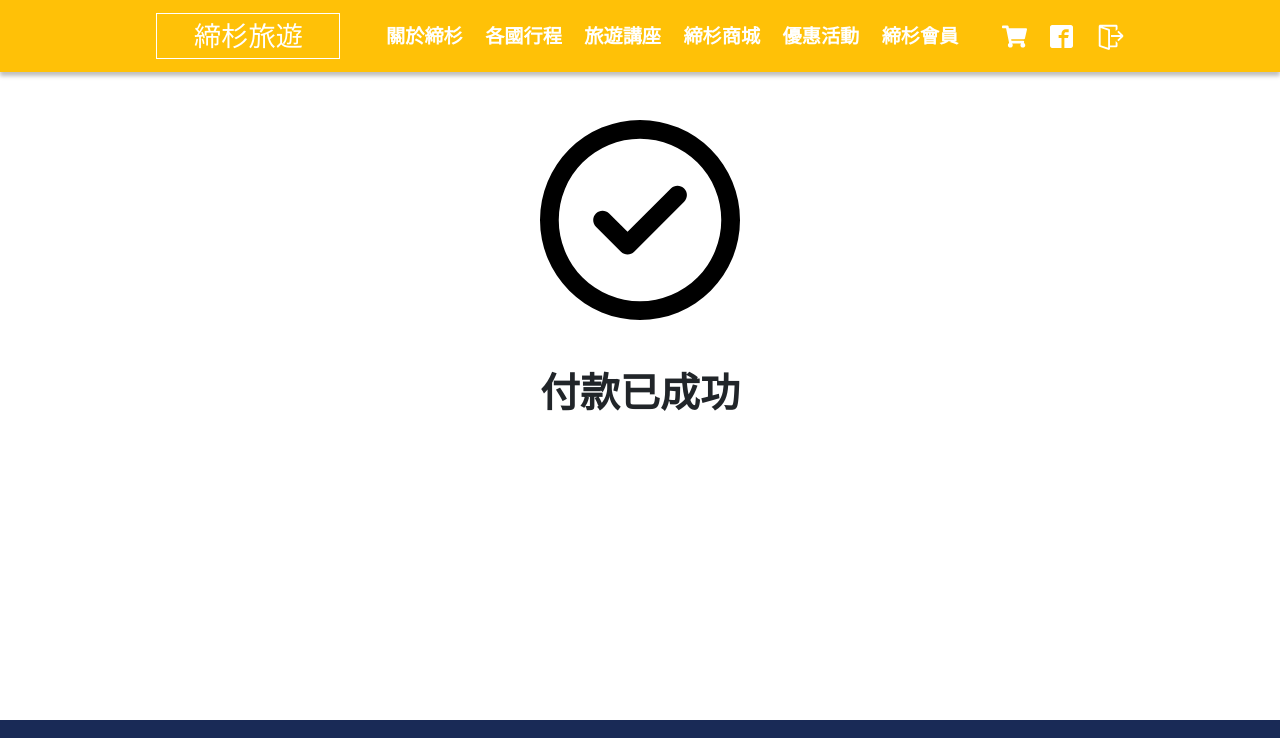
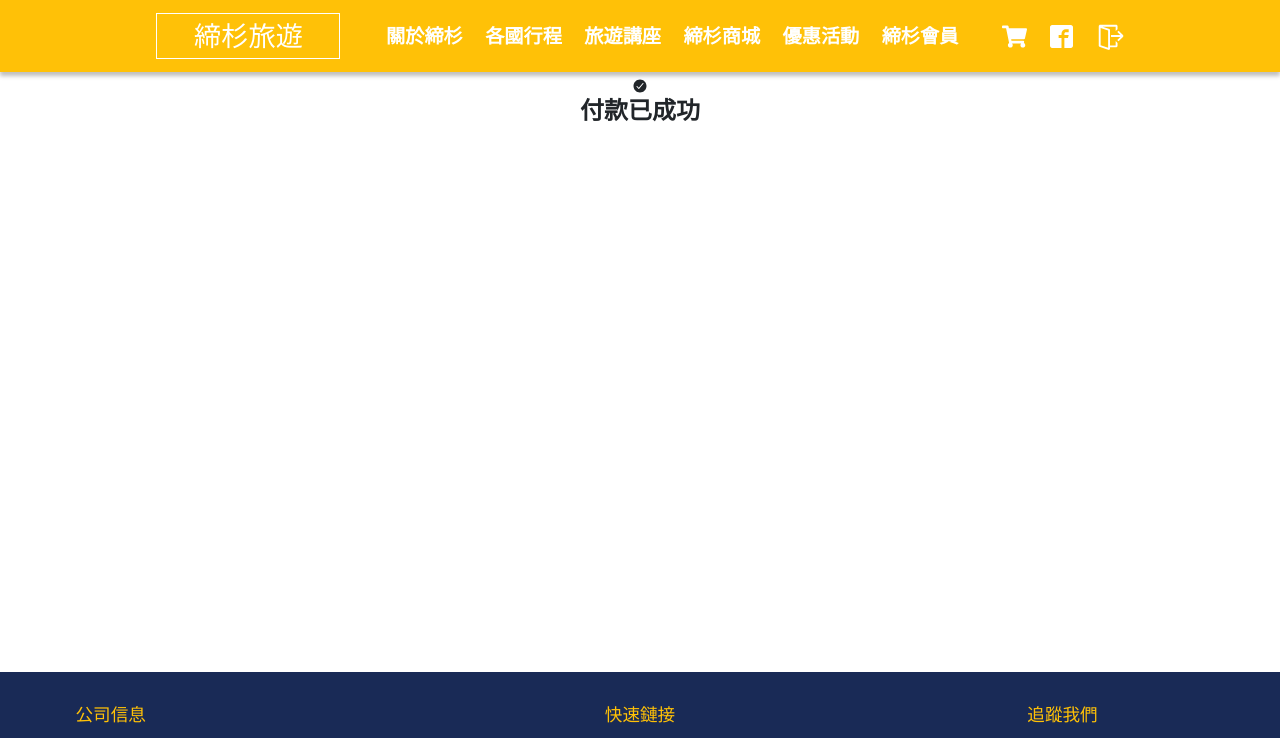
Before and after one commit to LauranceLi/Group3-React, a Next.js app in the folder next/: page /payment/callback2 in a window 1280 px wide. Shown: the top 738 px of the page. Built offline with nearby package versions, Linux system fonts and the light colour scheme; no server answers.

Commit message:
綠界科技完成

```diff
--- a/next/pages/payment/callback2.js
+++ b/next/pages/payment/callback2.js
@@ -1,18 +1,19 @@
-import Success from '@/components/icons/success'
+// 綠界科技付款完成後跳轉的頁面
+import React from 'react'
+import Preloader from '@/components/layout/preloader'
 import Footer from '@/components/layout/footer'
 import Navbar from '@/components/layout/navbar'
-import React from 'react'
+import { IoCheckmarkCircle } from 'react-icons/io5'
 
 export default function Callback2() {
   return (
     <>
+    <Preloader />
       <Navbar />
       <div className="contianer text-center view">
         <div>
-          <div className="m-5">
-            <Success />
-          </div>
-          <h1 className="view_color">付款已成功</h1>
+          <IoCheckmarkCircle />
+          <h4>付款已成功</h4>
         </div>
       </div>
       <Footer />
```
Also changed, not shown: next/pages/itinerary-product/group-cart2.js (+7 -5 lines).
